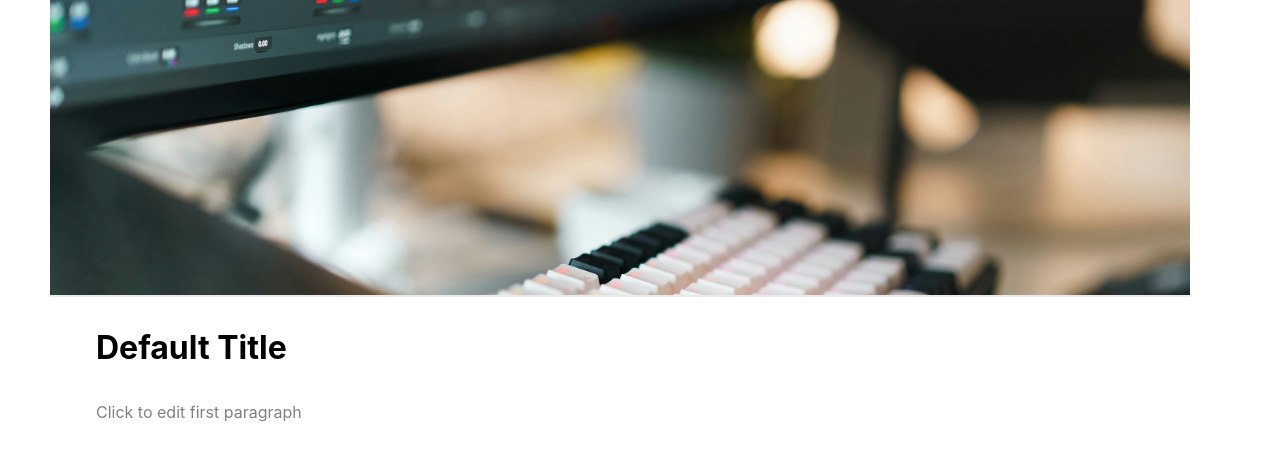
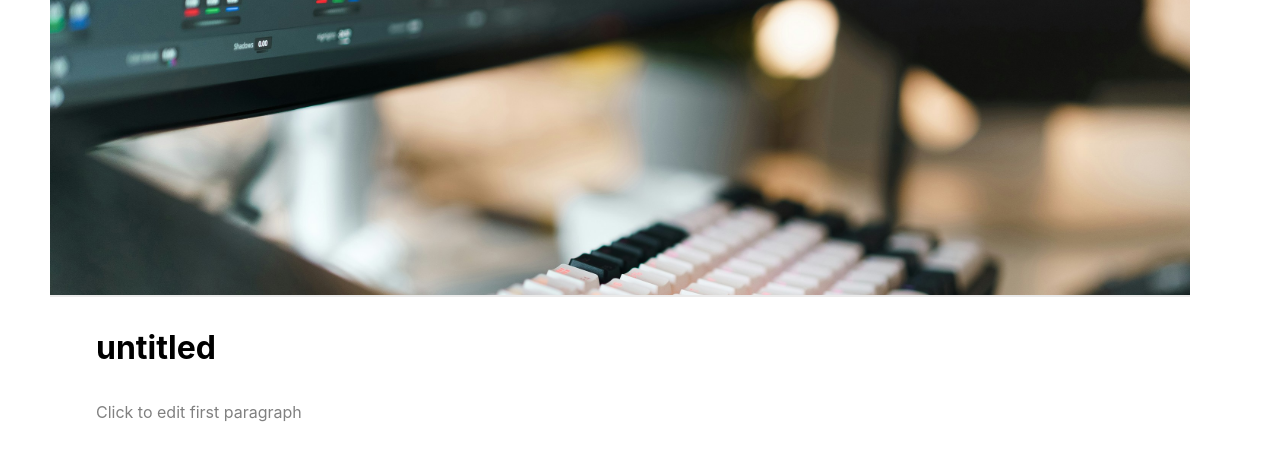
Before and after one commit to mojde-pajang/notion, a React (Vite) app: page / in a window 1280 px wide. Shown: the top 460 px of the page. Built offline with nearby package versions, Linux system fonts and the light colour scheme.

Commit message:
Move State Management to Context

```diff
--- a/package.json
+++ b/package.json
@@ -12,7 +12,9 @@
   },
   "dependencies": {
     "react": "^18.3.1",
-    "react-dom": "^18.3.1"
+    "react-dom": "^18.3.1",
+    "use-immer": "^0.11.0",
+    "immer": ">=2.0.0"
   },
   "devDependencies": {
     "@eslint/js": "^9.17.0",
--- a/src/App.tsx
+++ b/src/App.tsx
@@ -1,10 +1,23 @@
+import { nanoid } from "nanoid";
 import { Page } from "./Page/Components";
+import { AppStateProvider } from "./store/AppStateContext";
 
 function App() {
+  const createPage = () => {
+    return {
+      title: "untitled",
+      id: nanoid(),
+      slug: nanoid(),
+      nodes: [],
+      cover: "",
+    };
+  };
+
+  const initialPage = createPage();
   return (
-    <>
+    <AppStateProvider initialPage={initialPage}>
       <Page />
-    </>
+    </AppStateProvider>
   );
 }
 
--- a/src/Nodes/BasicNode.tsx
+++ b/src/Nodes/BasicNode.tsx
@@ -7,14 +7,12 @@ import {
   useEffect,
   useRef,
 } from "react";
+import { useAppState } from "../store/AppStateContext";
 type BasicNodeProps = {
   node: NodeData;
   updateFocusedIndex(index: number): void;
   isFocused: boolean;
   index: number;
-  addNode(node: NodeData, index: number): void;
-  removeNodeByIndex(index: number): void;
-  changeNodeValue(index: number, value: string): void;
 };
 
 function BasicNode({
@@ -22,11 +20,9 @@ function BasicNode({
   updateFocusedIndex,
   isFocused,
   index,
-  addNode,
-  removeNodeByIndex,
-  changeNodeValue,
 }: BasicNodeProps) {
   const nodeRef = useRef<HTMLDivElement>(null);
+  const { addNode, removeNodeByIndex, changeNodeValue } = useAppState();
 
   useEffect(() => {
     if (isFocused) {
--- a/src/Page/Components/Page/index.tsx
+++ b/src/Page/Components/Page/index.tsx
@@ -1,37 +1,17 @@
-import { useState } from "react";
 import { Cover, Spacer, Title } from "..";
 import styles from "./styles.module.css";
-import { NodeData } from "../../../types";
 import { nanoid } from "nanoid";
 import useFocusedNodeIndex from "../../../hooks/useFocusedNodeIndex";
 import BasicNode from "../../../Nodes/BasicNode";
+import { useAppState } from "../../../store/AppStateContext";
 
 type PageProps = {};
 
 function Page({}: PageProps) {
-  const [title, setTitle] = useState("Default Title");
-  const [nodes, setNodes] = useState<NodeData[]>([]);
+  const { nodes, addNode, title, setTitle } = useAppState();
   const [focusedNodeIndex, setFocusedNodeIndex] = useFocusedNodeIndex({
     nodes,
   });
-
-  const addNode = (node: NodeData, index: number) => {
-    const newNodes = [...nodes];
-    newNodes.splice(index, 0, node);
-    setNodes(newNodes);
-  };
-
-  const removeNodeByIndex = (index: number) => {
-    const newNodes = [...nodes];
-    newNodes.splice(index, 1);
-    setNodes(newNodes);
-  };
-
-  const changeNodeValue = (index: number, value: string) => {
-    const newNodes = [...nodes];
-    newNodes[index].value = value;
-    setNodes(newNodes);
-  };
 
   const handleSpacerClick = () => {
     addNode({ id: nanoid(), value: "", type: "text" }, nodes.length);
@@ -47,9 +27,6 @@ function Page({}: PageProps) {
           key={node.id}
           updateFocusedIndex={setFocusedNodeIndex}
           index={index}
-          addNode={addNode}
-          removeNodeByIndex={removeNodeByIndex}
-          changeNodeValue={changeNodeValue}
           node={node}
           isFocused={focusedNodeIndex == index}
         />
--- /dev/null
+++ b/src/store/AppStateContext.tsx
@@ -0,0 +1,28 @@
+import { createContext, ReactNode, useContext } from "react";
+import usePageState from "./usePageState";
+import { PageType } from "../types";
+
+type AppStateContextType = ReturnType<typeof usePageState>;
+
+const AppStateContext = createContext<AppStateContextType>(
+  {} as AppStateContextType
+);
+
+type AppStateProvider = {
+  children: ReactNode;
+  initialPage: PageType;
+};
+
+export const AppStateProvider = ({
+  children,
+  initialPage,
+}: AppStateProvider) => {
+  const pageStateHandler = usePageState(initialPage);
+  return (
+    <AppStateContext.Provider value={pageStateHandler}>
+      {children}
+    </AppStateContext.Provider>
+  );
+};
+
+export const useAppState = () => useContext(AppStateContext);
--- /dev/null
+++ b/src/store/usePageState.ts
@@ -0,0 +1,63 @@
+import { useImmer } from "use-immer";
+import { NodeData, NodeType, PageType } from "../types";
+
+function usePageState(initialState: PageType) {
+  const [page, setPage] = useImmer<PageType>(initialState);
+
+  const addNode = (node: NodeData, index: number) => {
+    setPage((draft) => {
+      draft.nodes.splice(index, 0, node);
+    });
+  };
+
+  const removeNodeByIndex = (index: number) => {
+    setPage((draft) => {
+      draft.nodes.splice(index, 1);
+    });
+  };
+
+  const changeNodeValue = (index: number, value: string) => {
+    setPage((draft) => {
+      draft.nodes[index].value = value;
+    });
+  };
+
+  const changeNodeType = (index: number, type: NodeType) => {
+    setPage((draft) => {
+      draft.nodes[index].type = type;
+      draft.nodes[index].value = "";
+    });
+  };
+
+  const setNodes = (nodes: NodeData[]) => {
+    setPage((draft) => {
+      draft.nodes = nodes;
+    });
+  };
+  const setTitle = (title: string) => {
+    setPage((draft) => {
+      draft.title = title;
+    });
+  };
+
+  const setCover = (coverImage: string) => {
+    setPage((draft) => {
+      draft.cover = coverImage;
+    });
+  };
+
+  return {
+    addNode,
+    removeNodeByIndex,
+    changeNodeType,
+    changeNodeValue,
+    setNodes,
+    setCover,
+    setTitle,
+    title: page.title,
+    cover: page.cover,
+    nodes: page.nodes,
+  };
+}
+
+export default usePageState;
--- a/src/types/index.ts
+++ b/src/types/index.ts
@@ -8,4 +8,8 @@ export type NodeData = {
 
 export type PageType = {
   id: string;
+  slug: string;
+  title: string;
+  nodes: NodeData[];
+  cover: string;
 };
```
Also changed, not shown: 1 other file (tests, documents, lock files or other folders).
